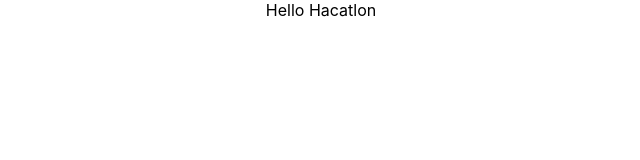
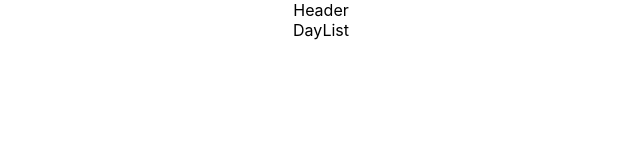
Before and after one commit to JCikanek/hackaton-ux, a React (Create React App) app: page / in a window 1280 px wide. Shown: the top 160 px of the page, without its empty margins (319-959 px from the left). Built offline with nearby package versions, Linux system fonts and the light colour scheme.

Commit message:
components 2

```diff
--- a/src/App.js
+++ b/src/App.js
@@ -1,10 +1,13 @@
 import logo from './logo.svg';
 import './App.css';
+import { Header } from './App/components/Header/header';
+import { DaysList } from './App/components/DaysList/daysList';
 
 function App() {
   return (
     <div className="App">
-    {"Hello Hacatlon"}
+     <Header />
+     <DaysList />
     </div>
   );
 }
--- /dev/null
+++ b/src/App/components/DaysList/daysList.js
@@ -0,0 +1,12 @@
+import React from 'react';
+
+
+export const DaysList = () => (
+<div>
+
+     <h>DayList</h>
+
+
+</div>
+
+);
--- a/src/App/components/Header/header.js
+++ b/src/App/components/Header/header.js
@@ -0,0 +1,12 @@
+import React from 'react';
+import './header.css';
+
+export const Header = () => (
+<div>
+
+     <h>Header</h>
+
+
+</div>
+
+);
--- a/src/index.js
+++ b/src/index.js
@@ -3,10 +3,12 @@ import ReactDOM from 'react-dom';
 import './index.css';
 import App from './App';
 import reportWebVitals from './reportWebVitals';
+import { Header } from './App/components/Header/header';
 
 ReactDOM.render(
   <React.StrictMode>
     <App />
+
   </React.StrictMode>,
   document.getElementById('root')
 );
```
Also changed, not shown: src/App/components/Day/day.css (added), src/App/components/DaysList/daysList.css (added), src/App/components/Header/header.css (added), src/App/components/Header/header.scss (deleted).
